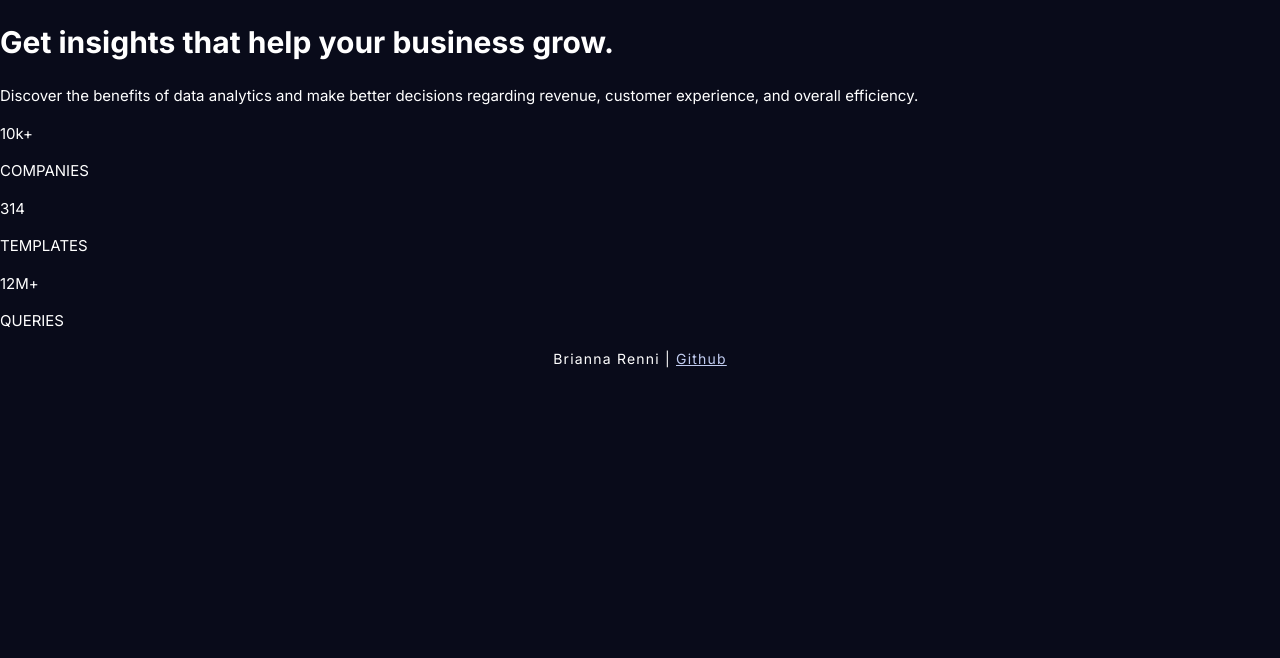
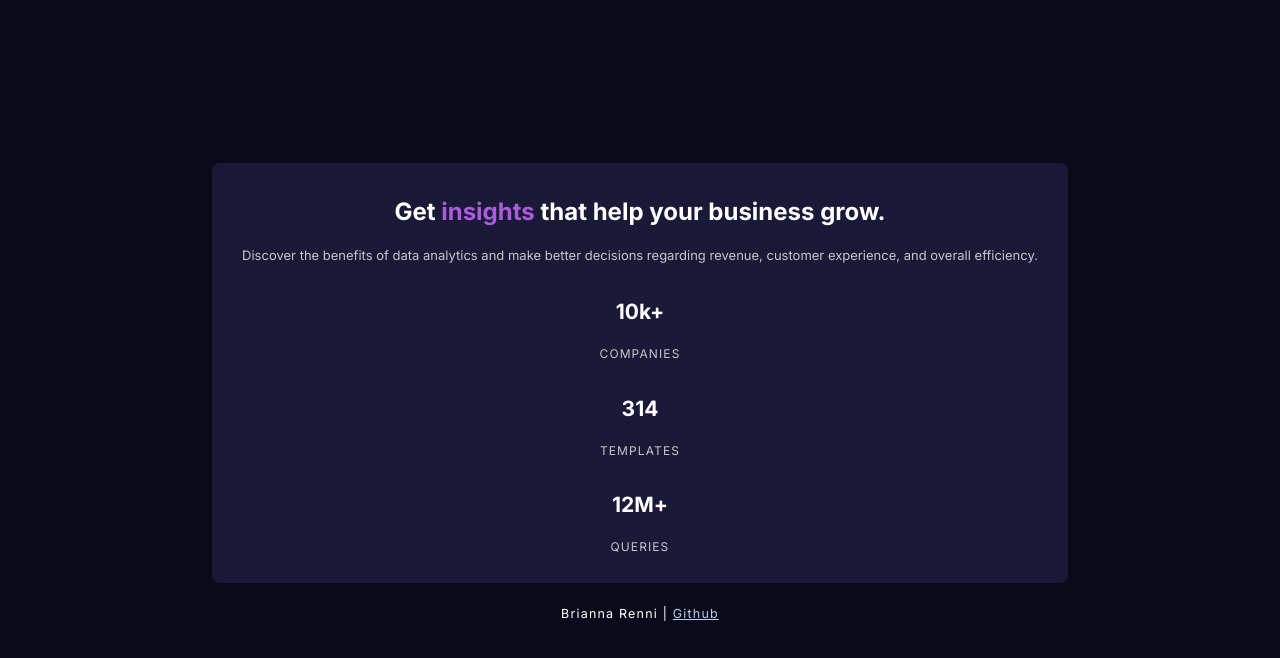
Before and after one commit to briannarenni/site-stats-card, a plain HTML site: page index.html in a window 1280 px wide. Drawn offline with Linux system fonts and the light colour scheme.

Commit message:
Text formatting

```diff
--- a/css/index.css
+++ b/css/index.css
@@ -1,4 +1,7 @@
-/* * 375px - 1440px */
+/* * 375px - 499px */
+/* * 500px - 799px */
+/* * 800px - 1023px */
+/* *1024px - 1440px */
 body {
   font-family: 'Inter', sans-serif;
   min-height: 100vh;
@@ -9,12 +12,67 @@ body {
   text-rendering: optimizeSpeed;
 }
 
-.font {}
+p {
+  font-size: 12.5px;
+}
+
+.container {
+  max-width: 90%;
+  height: 100vh;
+  display: flex;
+  flex-direction: column;
+  justify-content: center;
+  align-items: center;
+  margin: 0 auto;
+}
+
+.card {
+  max-width: 85%;
+  text-align: center;
+  display: flex;
+  flex-direction: column;
+  background-color: var(--card-bkg);
+  border-radius: 8px;
+  padding: 15px 30px;
+}
+
+
+
+
+
+
+/* TODO: Colors */
+.accent {
+  color: var(--accent);
+}
+
+.lead {
+  font-size: 1.6em;
+  color: var(--white);
+  font-weight: 700;
+}
+
+.sub-lead {
+  font-size: 13px;
+  color: var(--pg-white);
+}
+
+.subtext {
+  font-size: 12px;
+  color: var(--pg-white);
+  letter-spacing: 1.1px;
+}
+
+.stats {
+  font-size: 1.4em;
+  color: var(--white);
+  font-weight: 700;
+}
 
 /* Footer */
 .footer {
   color: var(--white);
-  font-size: 14px;
+  font-size: 13px;
   text-align: center;
   margin-top: 10px;
   letter-spacing: 1.2px;
--- /dev/null
+++ b/css/queries.css
@@ -0,0 +1,5 @@
+@media screen and (max-width: 799px) {
+  /* body {
+    font-size: 14px;
+  } */
+}
--- a/index.html
+++ b/index.html
@@ -8,33 +8,43 @@
   <link rel="icon" type="image/png" sizes="32x32" href="./images/favicon-32x32.png">
   <link rel="stylesheet" href="css/global.css">
   <link rel="stylesheet" href="css/index.css">
+  <link rel="stylesheet" href="css/queries.css">
 </head>
 
 <body>
   <div class="container">
     <main class="card">
-      <h1>Get <span class="accent">insights</span> that help your business grow.</h1>
-      <p>
-        Discover the benefits of data analytics and make better decisions regarding revenue, customer experience, and overall efficiency.
-      </p>
+      <!-- <picture>
+        <source media="(max-width:1023px)" srcset="images/image-header-mobile.jpg">
+        <source media="(min-width:1024px)" srcset="images/image-header-desktop.jpg">
+        <img src="/images/image-header-mobile.jpg" alt="graphic">
+      </picture> -->
+      <div class="hero-text">
+        <h1 class="lead">Get <span class="accent">insights</span> that help your business grow.</h1>
+        <p class="sub-lead">
+          Discover the benefits of data analytics and make better decisions regarding revenue, customer experience, and overall efficiency.
+        </p>
+      </div>
+
       <div>
-        <p>10k+</p>
-        <p class="font">COMPANIES</p>
+        <h2 class="stats">10k+</h2>
+        <p class="subtext">COMPANIES</p>
       </div>
       <div>
-        <p>314</p>
-        <p class="font">TEMPLATES</p>
+        <h2 class="stats">314</h2>
+        <p class="subtext">TEMPLATES</p>
       </div>
       <div>
-        <p>12M+</p>
-        <p class="font">QUERIES</p>
+        <h2 class="stats">12M+</h2>
+        <p class="subtext">QUERIES</p>
       </div>
     </main>
+
+    <footer class="footer">
+      <p>Brianna Renni | <a href="https://github.com/briannarenni/">Github</a></p>
+    </footer>
   </div>
 
-  <footer class="footer">
-    <p>Brianna Renni | <a href="https://github.com/briannarenni/">Github</a></p>
-  </footer>
 </body>
 
 </html>
```
